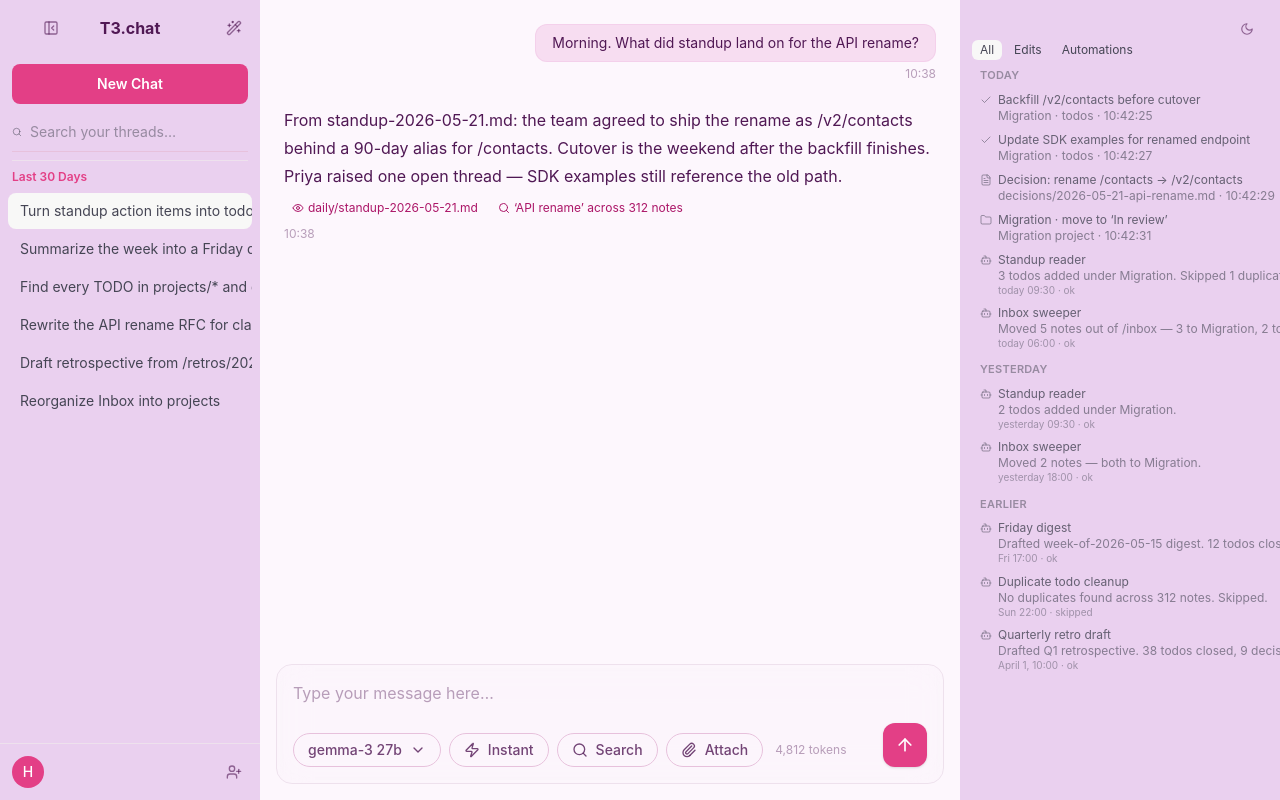
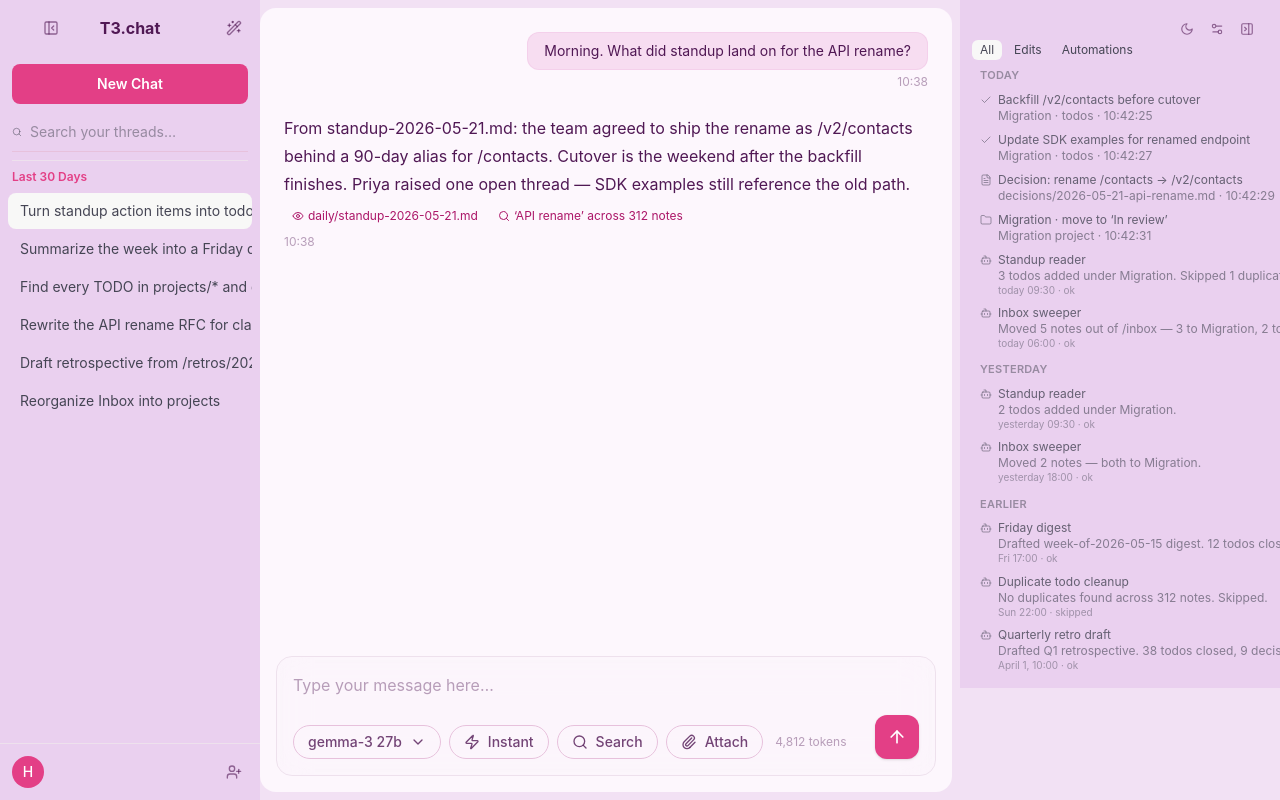
Before and after one commit to hongyilyu/inkstone, a React (Vite) app in the folder apps/web/: page / in a window 1280 px wide. Built offline with nearby package versions, Linux system fonts and the light colour scheme; a web font is replaced by a local one.

Commit message:
ui: slice-13 — chat as inner card + outer-chrome top-right icons (settings, rail toggle)

```diff
--- a/apps/web/src/App.tsx
+++ b/apps/web/src/App.tsx
@@ -8,21 +8,26 @@ import { Button } from "./components/ui/button.js";
 
 export default function App() {
 	const [sidebarCollapsed, setSidebarCollapsed] = useState(false);
+	const [rightRailCollapsed, setRightRailCollapsed] = useState(false);
 
 	return (
 		<div
 			className="relative grid h-full bg-background text-foreground"
 			style={{
-				gridTemplateColumns: sidebarCollapsed
-					? "0px 1fr 320px"
-					: "260px 1fr 320px",
+				gridTemplateColumns: `${sidebarCollapsed ? "0px" : "260px"} 1fr ${rightRailCollapsed ? "0px" : "320px"}`,
 			}}
 		>
 			<div className="overflow-hidden">
 				<Sidebar onToggleCollapse={() => setSidebarCollapsed(true)} />
 			</div>
-			<ChatColumn />
-			<ActivityRail />
+			<div className="min-h-0 p-2 pl-0">
+				<div className="h-full overflow-hidden rounded-2xl">
+					<ChatColumn />
+				</div>
+			</div>
+			<div className="overflow-hidden">
+				<ActivityRail />
+			</div>
 			{sidebarCollapsed ? (
 				<Button
 					variant="icon"
@@ -35,7 +40,11 @@ export default function App() {
 				</Button>
 			) : null}
 			<div className="absolute top-3 right-3 z-10">
-				<TopRightControls />
+				<TopRightControls
+					onOpenSettings={() => console.log("settings")}
+					railCollapsed={rightRailCollapsed}
+					onToggleRail={() => setRightRailCollapsed((prev) => !prev)}
+				/>
 			</div>
 		</div>
 	);
--- a/apps/web/src/components/TopRightControls.tsx
+++ b/apps/web/src/components/TopRightControls.tsx
@@ -1,8 +1,24 @@
-import { Moon, Sun } from "lucide-react";
+import {
+	Moon,
+	PanelRightClose,
+	PanelRightOpen,
+	Settings2,
+	Sun,
+} from "lucide-react";
 import { useState } from "react";
 import { Button } from "./ui/button.js";
 
-export function TopRightControls() {
+export interface TopRightControlsProps {
+	onOpenSettings?: () => void;
+	onToggleRail?: () => void;
+	railCollapsed?: boolean;
+}
+
+export function TopRightControls({
+	onOpenSettings,
+	onToggleRail,
+	railCollapsed = false,
+}: TopRightControlsProps = {}) {
 	const [theme, setTheme] = useState<"light" | "dark">(() => {
 		const initial =
 			typeof document !== "undefined"
@@ -23,7 +39,7 @@ export function TopRightControls() {
 	};
 
 	return (
-		<div className="flex items-center gap-2 px-2 py-1 text-sm">
+		<div className="flex items-center gap-1 px-2 py-1 text-sm">
 			<Button
 				variant="icon"
 				size="icon"
@@ -36,6 +52,27 @@ export function TopRightControls() {
 					<Moon className="h-3.5 w-3.5" aria-hidden />
 				)}
 			</Button>
+			<Button
+				variant="icon"
+				size="icon"
+				aria-label="Settings"
+				onClick={onOpenSettings}
+			>
+				<Settings2 className="h-3.5 w-3.5" aria-hidden />
+			</Button>
+			<Button
+				variant="icon"
+				size="icon"
+				aria-label={railCollapsed ? "Open activity rail" : "Close activity rail"}
+				aria-pressed={railCollapsed}
+				onClick={onToggleRail}
+			>
+				{railCollapsed ? (
+					<PanelRightOpen className="h-3.5 w-3.5" aria-hidden />
+				) : (
+					<PanelRightClose className="h-3.5 w-3.5" aria-hidden />
+				)}
+			</Button>
 		</div>
 	);
 }
```
